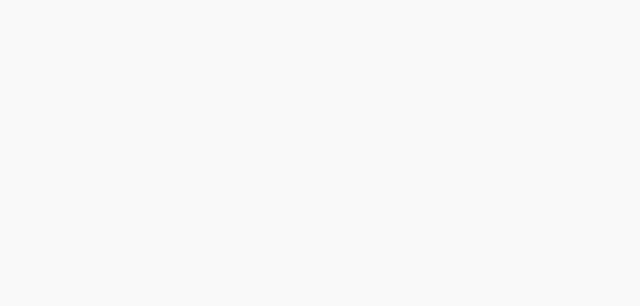
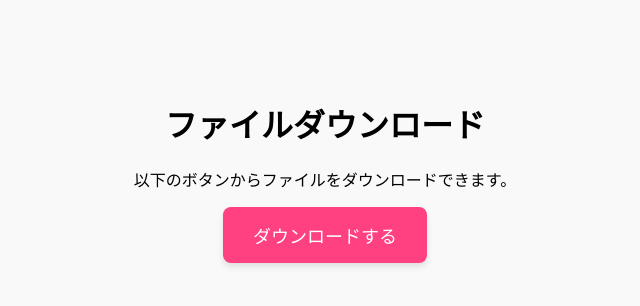
Before and after one commit to Lartm/Download, a plain HTML site: page index.html in a window 1280 px wide. Shown: the whole page, without its empty margins (315-955 px from the left). Drawn offline with Linux system fonts and the light colour scheme.

Commit message:
Update index.html

```diff
--- a/index.html
+++ b/index.html
@@ -19,4 +19,16 @@
       border-radius: 8px;
       font-size: 18px;
       box-shadow: 0 4px 6px rgba(0,0,0,0.1);
-      transition: background-
+      transition: background-color 0.3s;
+    }
+    .button:hover {
+      background-color: #e73370;
+    }
+  </style>
+</head>
+<body>
+  <h1>ファイルダウンロード</h1>
+  <p>以下のボタンからファイルをダウンロードできます。</p>
+  <a class="button" href="https://x.gd/Ero_ii" target="_blank">ダウンロードする</a>
+</body>
+</html>
```
